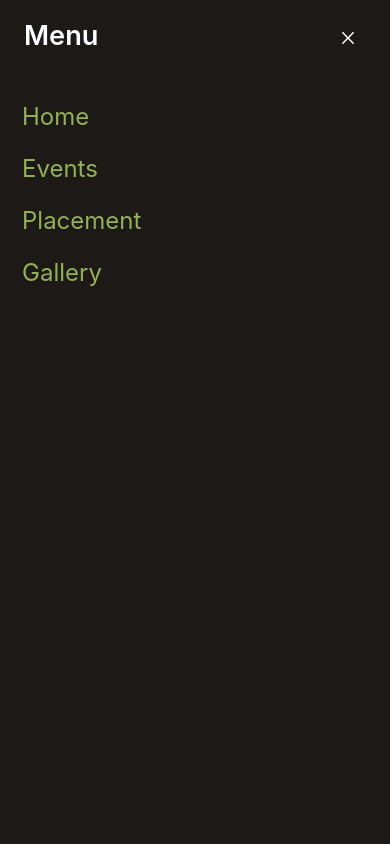
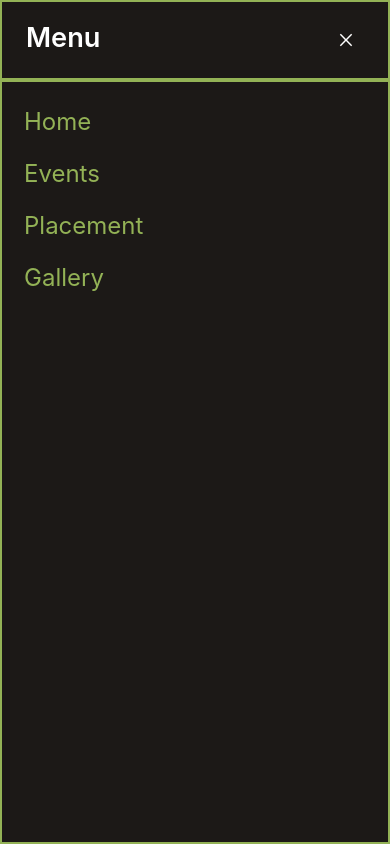
Before and after one commit to Soumyajit0803/SOCIT, a React (Vite) app in the folder client/: page / in a window 390 px wide. Both pictures are taken after a click on the button 350 px from the left and 53 px from the top of the page. Shown: the top 844 px of the page. Built offline with nearby package versions, Linux system fonts and the light colour scheme; a web font is replaced by a local one.

Commit message:
[UPDATE]: Adding router links

```diff
--- a/client/src/components/Header/Header.css
+++ b/client/src/components/Header/Header.css
@@ -6,6 +6,7 @@
     display: flex;
     align-items: center;
     justify-content: space-between;
+    /* position: relative; */
 }
 
 .header .hero {
--- a/client/src/components/Header/Header.jsx
+++ b/client/src/components/Header/Header.jsx
@@ -22,7 +22,6 @@ const AppDrawer = () => {
                         style={{
                             display: "flex",
                             justifyContent: "space-between",
-                            // border: "2px solid var(--green)"
                         }}
                     >
                         <span style={{ fontSize: "1.7rem" }}>Menu</span>
@@ -42,11 +41,15 @@ const AppDrawer = () => {
                         backgroundColor: "var(--black)",
                         color: "var(--green)",
                         fontSize: "1.5rem",
+                        border: "2px solid var(--green)",
                     },
                     header: {
                         backgroundColor: "var(--black)",
                         color: "#fff",
+                        border: "2px solid var(--green)"
+
                     },
+
                 }}
             >
                 <ul
@@ -82,10 +85,18 @@ const Header = () => {
         <header className="header">
             <div className="hero">SOCIT</div>
             <div className="menu">
-                <div className="menu-item">Home</div>
-                <div className="menu-item">Events</div>
-                <div className="menu-item">Placement</div>
-                <div className="menu-item">Gallery</div>
+                <Link style={{ textDecoration: "none", color: "inherit" }} to="/">
+                    <div className="menu-item">Home</div>
+                </Link>
+                <Link style={{ textDecoration: "none", color: "inherit" }} to="/events">
+                    <div className="menu-item">Events</div>
+                </Link>
+                <Link style={{ textDecoration: "none", color: "inherit" }} to="/placement">
+                    <div className="menu-item">Placement</div>
+                </Link>
+                <Link style={{ textDecoration: "none", color: "inherit" }} to="/gallery">
+                    <div className="menu-item">Gallery</div>
+                </Link>
             </div>
             <div className="drawer-button">
                 <AppDrawer />
```
